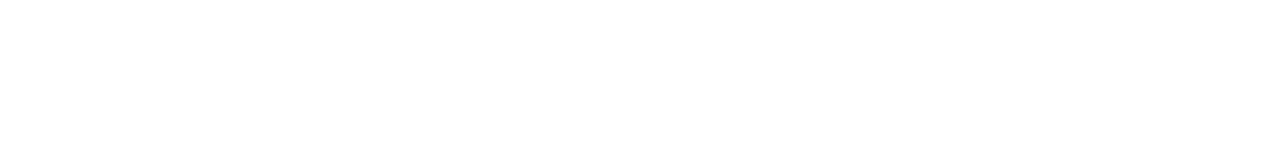
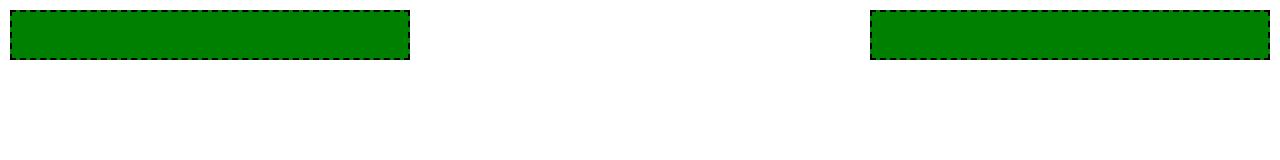
Before and after one commit to AngeloRoudani/htmlcss-dropbox, a plain HTML site: page index.html in a window 1280 px wide. Drawn offline with Linux system fonts and the light colour scheme.

```diff
--- a/css/style.css
+++ b/css/style.css
@@ -5,3 +5,35 @@
 }
 
 /*regole di debug*/
+
+.border {
+    border: dashed 2px black;
+}
+
+.head {
+    height: 80px;
+}
+
+header nav {
+    background-color: green;
+    width: 400px;
+    height: 50px;
+    margin: 10px;
+}
+
+/*fine regole debug*/
+
+body {
+    position: relative;
+}
+
+.head {
+    width: 100%;
+    display: flex;
+    justify-content: space-between;
+    background-color: white;
+    position: fixed;
+    top: 0;
+    right: 0;
+    left: 0;
+}
--- a/index.html
+++ b/index.html
@@ -8,12 +8,23 @@
     <link rel="stylesheet" href="css/style.css">
     <link rel="stylesheet" href="https://cdnjs.cloudflare.com/ajax/libs/font-awesome/6.2.1/css/all.min.css" integrity="sha512-MV7K8+y+gLIBoVD59lQIYicR65iaqukzvf/nwasF0nqhPay5w/9lJmVM2hMDcnK1OnMGCdVK+iQrJ7lzPJQd1w==" crossorigin="anonymous" referrerpolicy="no-referrer" />
 </head>
+
 <body>
-    <header>
+
+    <header class="head">
+        <nav class="top_barleft border">
+
+        </nav>
+
+        <nav class="top_barright border">
+
+        </nav>
 
     </header>
 
     <main>
+
+
 
     </main>
 
```
